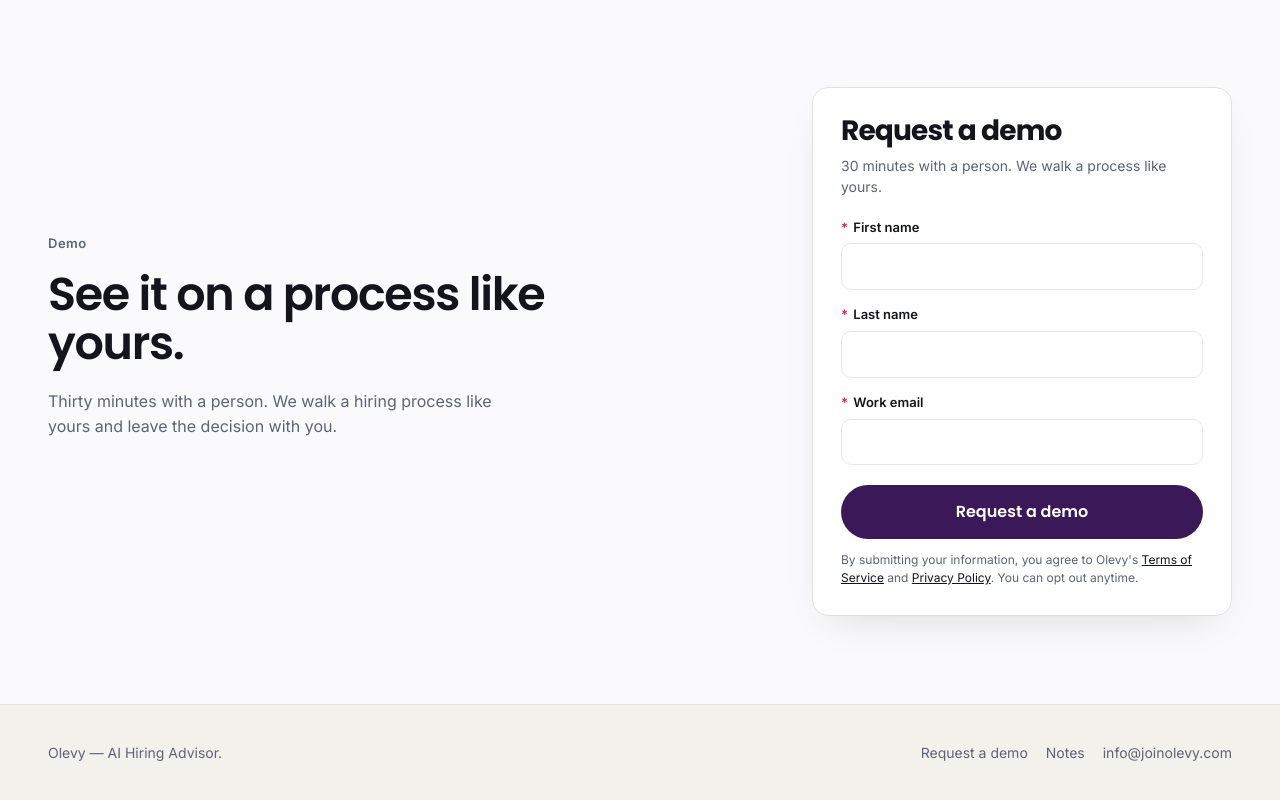
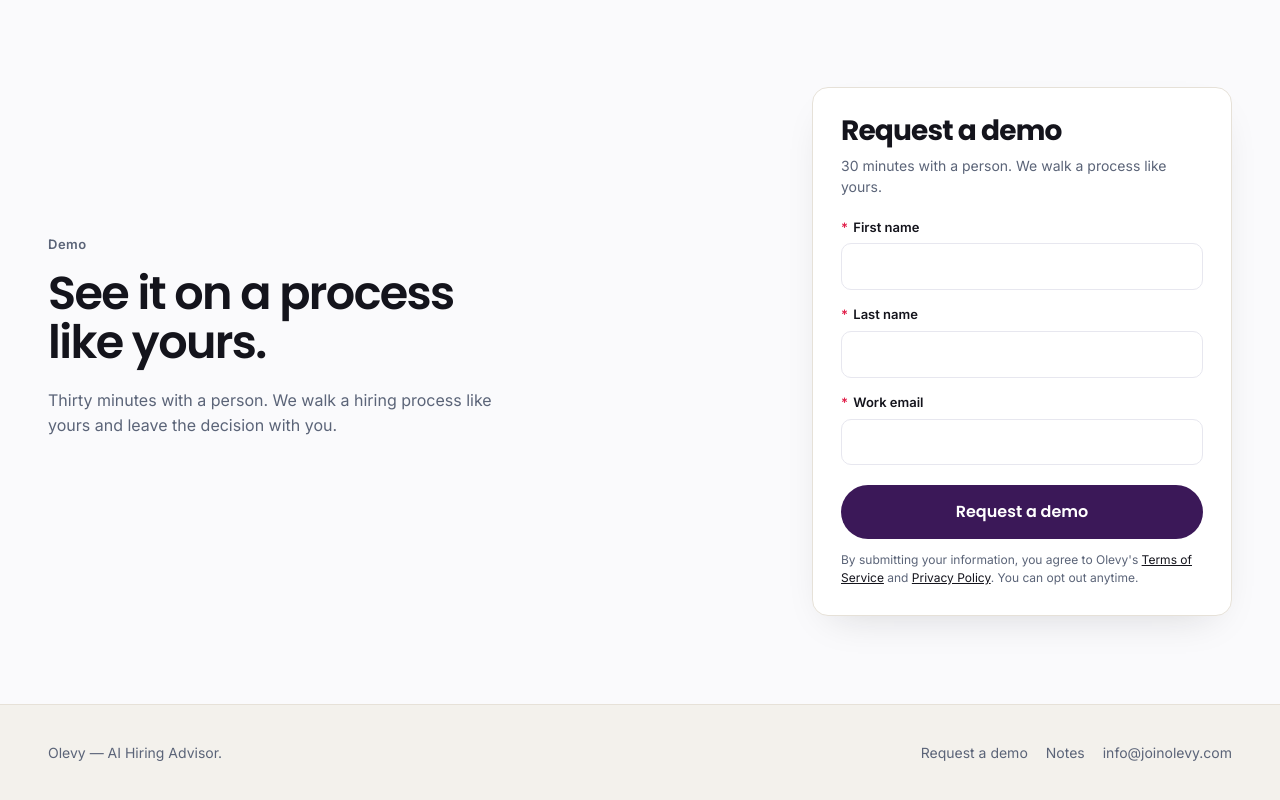
Before and after one commit to smance00/Test---smance00, a Next.js app: page / in a window 1280 px wide. Shown: the part 5400-6200 px from the top of the page. Built offline with nearby package versions, Linux system fonts and the light colour scheme.

Commit message:
Size the Lattice closer heading with the body type scale.
Co-authored-by: Sakyra M <smance00@users.noreply.github.com>

```diff
--- a/app/loop.css
+++ b/app/loop.css
@@ -326,6 +326,12 @@ html:has(.olv) body {
 }
 .olv-body.edh {
   --bg: #fafafc;
+}
+.olv-body .hero-copy h2 {
+  margin-top: 14px;
+  font-size: clamp(32px, 3.6vw, 48px);
+  max-width: 16ch;
+  letter-spacing: -0.035em;
 }
 
 .olv-section {
```
